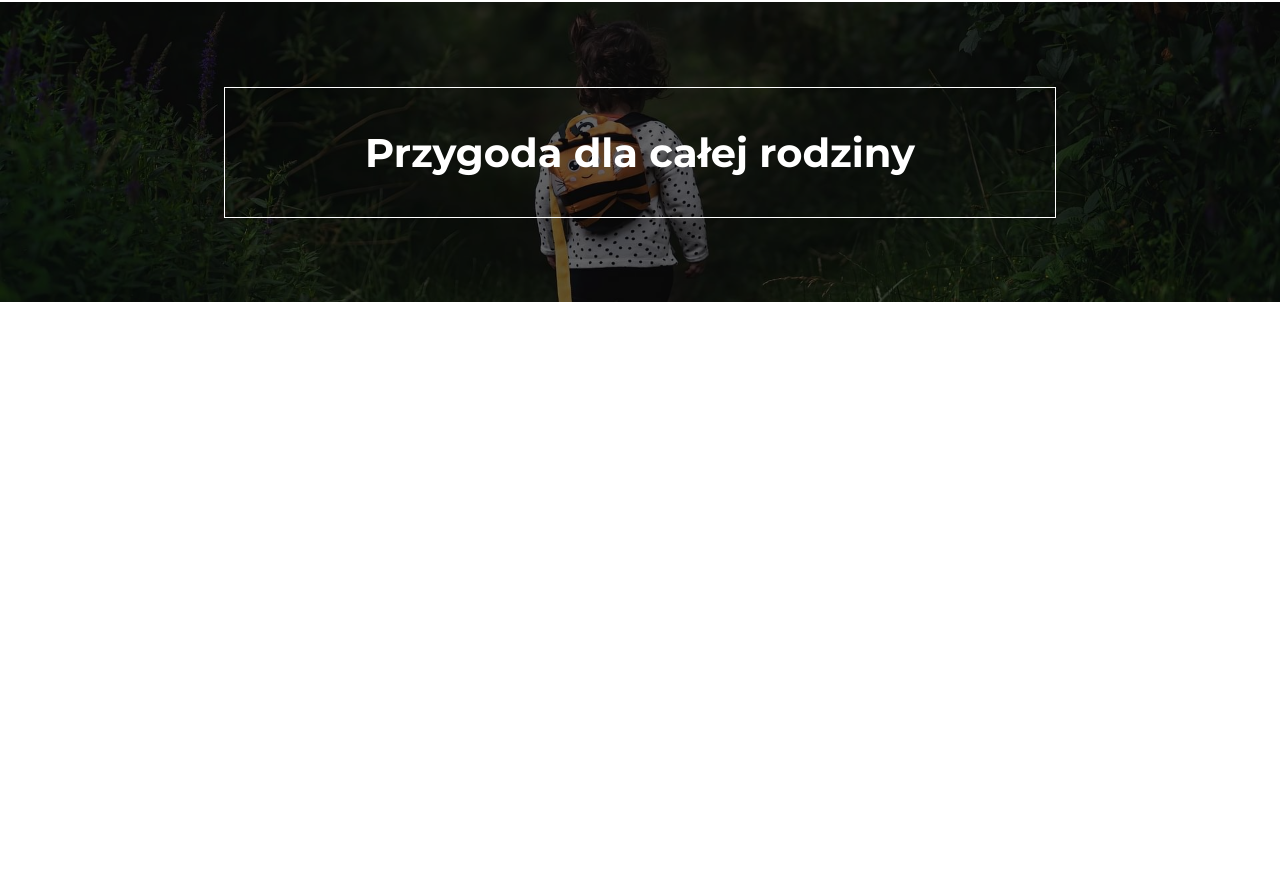
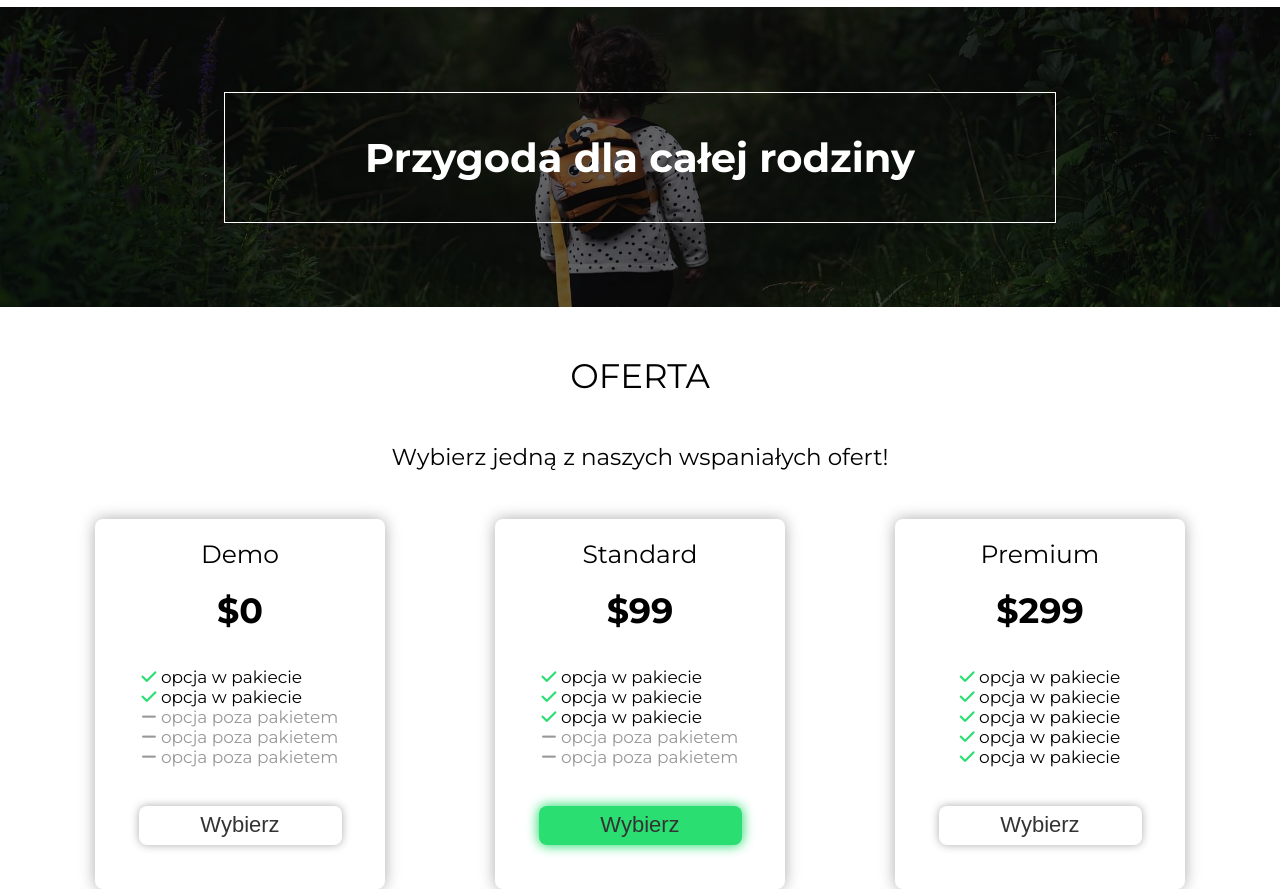
Before and after one commit to Kamil0k/Forest, a website: page index.html in a window 1280 px wide. Shown: the part 969-1858 px from the top of the page. Before the commit the page ends 1271 px from the top, so only its background shows below. Drawn offline with Linux system fonts and the light colour scheme.

Commit message:
implementation offers section

```diff
--- a/index.html
+++ b/index.html
@@ -30,14 +30,14 @@
         <div class="nav__main">
             <a class="nav__main-link" href="#">Home</a>
             <a class="nav__main-link" href="#aboutus">O nas</a>
-            <a class="nav__main-link" href="#">Oferta</a>
+            <a class="nav__main-link" href="#offers">Oferta</a>
             <a class="nav__main-link" href="#">Kontakt</a>
         </div>
     </div>
     <div class="nav__side">
         <a class="nav__side-link" href="#">Home</a>
         <a class="nav__side-link" href="#aboutus">O nas</a>
-        <a class="nav__side-link" href="#">Oferta</a>
+        <a class="nav__side-link" href="#offers">Oferta</a>
         <a class="nav__side-link" href="#">Kontakt</a>
     </div>
 </nav>
@@ -81,8 +81,54 @@
                     <p>Przygoda dla całej rodziny</p>
                 </div>
             </div>
+        </section>
 
-        </section>
+        <div class="wrapper">
+            <section class="offers" id="offers">
+                <div class="offers__title">
+                    <h2 class="section-title">oferta</h2>
+                    <p class="offers__title-describe">Wybierz jedną z naszych wspaniałych ofert!</p>
+                </div>
+                <div class="offers__boxes">
+                    <div class="offers__box">
+                        <p class="offers__box-title">Demo</p>
+                        <p class="offers__box-price">$0</p>
+                        <ul class="offers__box-lists-of-offers">
+                            <li class="offers-in"><i class="fa-solid fa-check"></i> opcja w pakiecie</li>
+                            <li class="offers-in"><i class="fa-solid fa-check"></i> opcja w pakiecie</li>
+                            <li class="offers-out"><i class="fa-solid fa-minus"></i> opcja poza pakietem</li>
+                            <li class="offers-out"><i class="fa-solid fa-minus"></i> opcja poza pakietem</li>
+                            <li class="offers-out"><i class="fa-solid fa-minus"></i> opcja poza pakietem</li>
+                        </ul>
+                        <button class="offers__box-btn">Wybierz</button>
+                    </div>
+                    <div class="offers__box offers__box--main">
+                        <p class="offers__box-title">Standard</p>
+                        <p class="offers__box-price">$99</p>
+                        <ul class="offers__box-lists-of-offers">
+                            <li class="offers-in"><i class="fa-solid fa-check"></i> opcja w pakiecie</li>
+                            <li class="offers-in"><i class="fa-solid fa-check"></i> opcja w pakiecie</li>
+                            <li class="offers-in"><i class="fa-solid fa-check"></i> opcja w pakiecie</li>
+                            <li class="offers-out"><i class="fa-solid fa-minus"></i> opcja poza pakietem</li>
+                            <li class="offers-out"><i class="fa-solid fa-minus"></i> opcja poza pakietem</li>
+                        </ul>
+                        <button class="offers__box-btn offers__box-btn--main">Wybierz</button>
+                    </div>
+                    <div class="offers__box">
+                        <p class="offers__box-title">Premium</p>
+                        <p class="offers__box-price">$299</p>
+                        <ul class="offers__box-lists-of-offers">
+                            <li class="offers-in"><i class="fa-solid fa-check"></i> opcja w pakiecie</li>
+                            <li class="offers-in"><i class="fa-solid fa-check"></i> opcja w pakiecie</li>
+                            <li class="offers-in"><i class="fa-solid fa-check"></i> opcja w pakiecie</li>
+                            <li class="offers-in"><i class="fa-solid fa-check"></i> opcja w pakiecie</li>
+                            <li class="offers-in"><i class="fa-solid fa-check"></i> opcja w pakiecie</li>
+                        </ul>
+                        <button class="offers__box-btn">Wybierz</button>
+                    </div>
+                </div>
+            </section>
+        </div>
 
     </main>
 
--- a/src/scss/_colors.scss
+++ b/src/scss/_colors.scss
@@ -1,4 +1,7 @@
 $white: #fff;
 $light-white: #eee;
+$main-color: #2ade72;
+$main-color-negative: #146c34;
+$disabled: #989898;
 $darker: #333;
 $black: #000;
--- a/src/scss/_medium.scss
+++ b/src/scss/_medium.scss
@@ -27,3 +27,28 @@
 		}
 	}
 }
+
+@media (min-width: 870px) {
+	//OFFERS
+
+	.offers {
+		&__title {
+			&-describe {
+				font-size: 2.3rem;
+			}
+		}
+
+		&__box {
+			margin-top: 0em;
+
+			&:first-child {
+				margin-top: 0;
+			}
+
+			&--main {
+				order: 0;
+				margin-top: 0em;
+			}
+		}
+	}
+}
--- a/src/scss/_small.scss
+++ b/src/scss/_small.scss
@@ -1,9 +1,8 @@
-@media(min-width: 576px) {
-
+@media (min-width: 576px) {
 	//HEADER
 
-    .header{
-        &__img{
+	.header {
+		&__img {
 			&-text {
 				font-size: 2.5rem;
 				&--bolder {
@@ -13,4 +12,21 @@
 		}
 	}
 
+	//OFFERS
+
+	.offers {
+		&__box {
+			margin-top: 1em;
+			order: 0;
+
+			&:first-child {
+				margin-top: 1em;
 			}
+
+			&--main {
+				order: 5;
+				margin-top: 3em;
+			}
+		}
+	}
+}
--- a/src/scss/style.scss
+++ b/src/scss/style.scss
@@ -54,7 +54,7 @@ html {
 	font-weight: 500;
 	text-transform: uppercase;
 	text-align: center;
-	font-size: 3rem;
+	font-size: 3.4rem;
 }
 
 //NAVIGATION
@@ -71,7 +71,7 @@ html {
 		background: transparent;
 		border: none;
 		cursor: pointer;
-		z-index: 1000;
+		z-index: 10000;
 
 		&:focus {
 			border: 2px solid $darker;
@@ -89,6 +89,7 @@ nav {
 	width: 100%;
 	padding: 1em 1.5em;
 	background-color: #fff;
+	z-index: 1000;
 
 	.nav__main {
 		display: none;
@@ -109,7 +110,6 @@ nav {
 		background-color: $white;
 		transform: translateX(100%);
 		transition: transform 0.5s;
-		z-index: 1000;
 
 		&--active {
 			transform: translateX(0%);
@@ -126,7 +126,7 @@ nav {
 			color: $darker;
 			cursor: pointer;
 			transition: color 0.2s;
-			z-index: 5;
+			z-index: 100;
 		}
 
 		&-link::before {
@@ -136,7 +136,7 @@ nav {
 			left: 0;
 			right: 0;
 			content: '';
-			z-index: -5;
+			z-index: 100;
 		}
 
 		&-link:hover::before {
@@ -229,7 +229,7 @@ nav {
 			text-align: center;
 			width: 100%;
 			height: 100%;
-			z-index: 5;
+			z-index: 20;
 
 			p {
 				padding: 1em 2em;
@@ -242,6 +242,90 @@ nav {
 	}
 }
 
+//OFFERS
+
+.offers {
+	&__title {
+		padding: 3em;
+
+		&-describe {
+			padding-top: 2em;
+			font-size: 2rem;
+			font-weight: 500;
+			text-align: center;
+		}
+	}
+
+	&__boxes {
+		display: flex;
+		flex-direction: row;
+		justify-content: space-around;
+		align-items: center;
+		flex-wrap: wrap;
+	}
+
+	&__box {
+		display: flex;
+		flex-direction: column;
+		align-items: center;
+		width: 290px;
+		border-radius: 8px;
+		box-shadow: 0px 0px 15px rgba(46, 46, 46, 0.4);
+		margin-top: 3em;
+
+		&:first-child {
+			margin-top: 0;
+		}
+
+		&-title {
+			margin: 0.8em;
+			font-size: 2.5rem;
+		}
+		&-price {
+			margin-bottom: 0.5em;
+			font-size: 3.5rem;
+			font-weight: bold;
+		}
+		&-lists-of-offers {
+			list-style: none;
+			font-size: 1.7rem;
+			padding: 1em;
+
+			.offers-in {
+				i {
+					color: $main-color;
+				}
+			}
+			.offers-out {
+				color: $disabled;
+			}
+		}
+		&-btn {
+			width: 70%;
+			padding: 0.3em 0.6em;
+			margin-bottom: 2em;
+			margin-top: 1em;
+			font-size: 2.2rem;
+			border: none;
+			color: $darker;
+			background-color: $white;
+			border-radius: 8px;
+			box-shadow: 0px 0px 8px rgba(46, 46, 46, 0.4);
+			cursor: pointer;
+			transition: transform 0.3s;
+
+			&--main {
+				background-color: $main-color;
+				box-shadow: 0px 0px 12px 1px $main-color;
+			}
+
+			&:hover {
+				transform: scale(0.9);
+			}
+		}
+	}
+}
+
 @import 'small';
 @import 'medium';
 @import 'large';
```
Also changed, not shown: dist/css/style.min.css, src/scss/_animations.scss (line endings or trailing spaces), 2 other files. Lines whose indentation alone changed are shown as unchanged.
